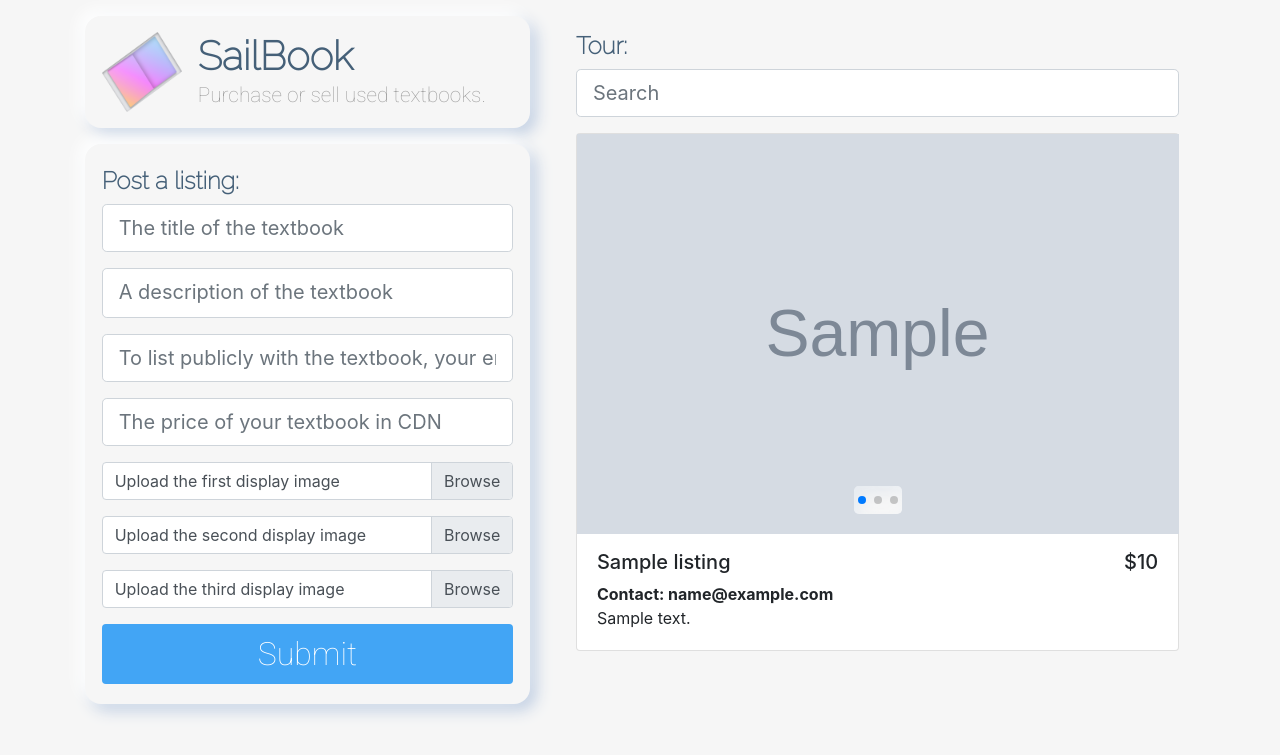
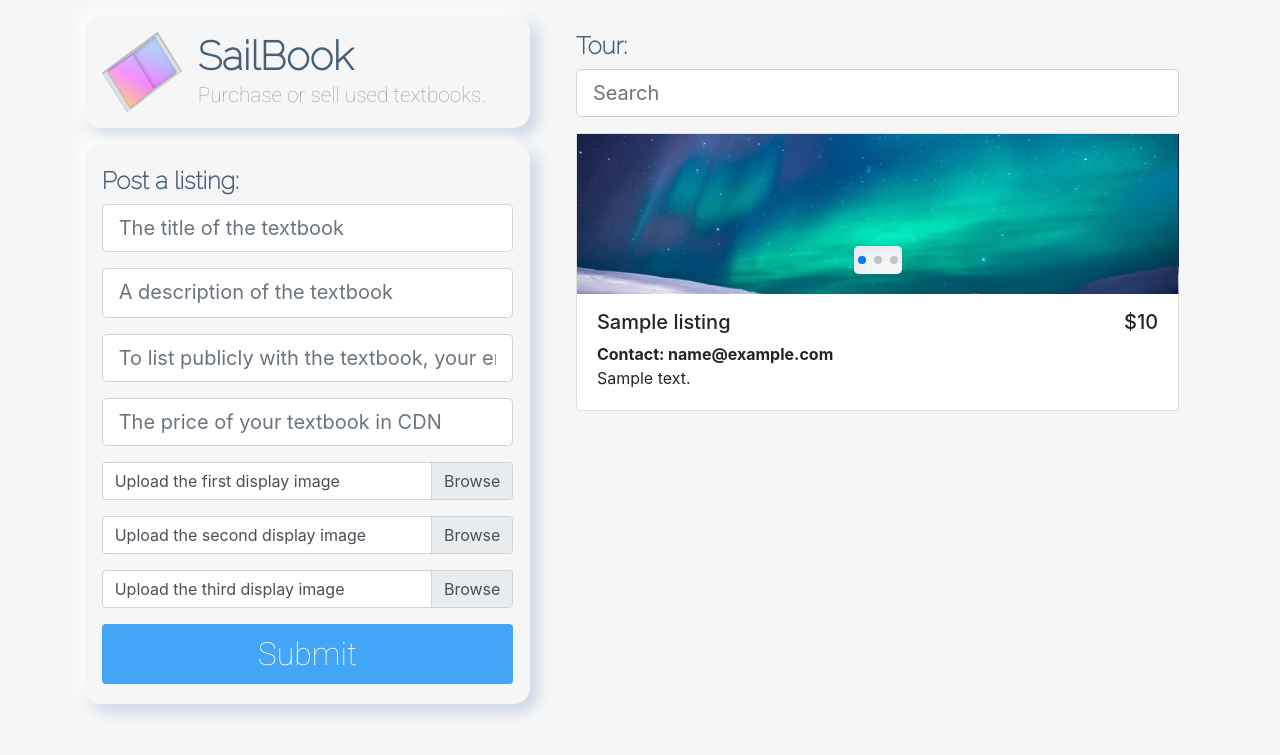
Before and after one commit to Milo-Goodfellow-Work/Sail_Book, a Django app: page / in a window 1280 px wide. Shown: the top 755 px of the page. Run offline with Django 3.2, Linux system fonts and the light colour scheme; tables that the repository leaves empty hold one stand-in row (values such as "Sample post"); grey boxes marked "Sample" are stand-in pictures; some libraries are stand-ins or nearby versions.

Commit message:
Fix media linking on small devices
Fix media linking on small devices

```diff
--- a/single_page/templates/single_page/single_page.html
+++ b/single_page/templates/single_page/single_page.html
@@ -162,9 +162,9 @@
               <div class="card listing">
                 <div class="swiper-container card-img top">
                   <div class="swiper-wrapper swiper-wrapper-contain">
-                    <div class="swiper-slide"><img src="media/{{ listing.image_one }}" class="swiper-slide"/></div>
-                    <div class="swiper-slide"><img src="media/{{ listing.image_two }}" class="swiper-slide"/></div>
-                    <div class="swiper-slide"><img src="media/{{ listing.image_three }}" class="swiper-slide"/></div>
+                    <div class="swiper-slide"><img class="listing-image" src="{% static 'single_page/images/slide_show_image_one.png' %}" /></div>
+                    <div class="swiper-slide"><img class="listing-image" src="{% static 'single_page/images/slide_show_image_one.png' %}" /></div>
+                    <div class="swiper-slide"><img class="listing-image" src="{% static 'single_page/images/slide_show_image_one.png' %}" /></div>
                   </div>
 
                   <div class="swiper-pagination"></div>
```
